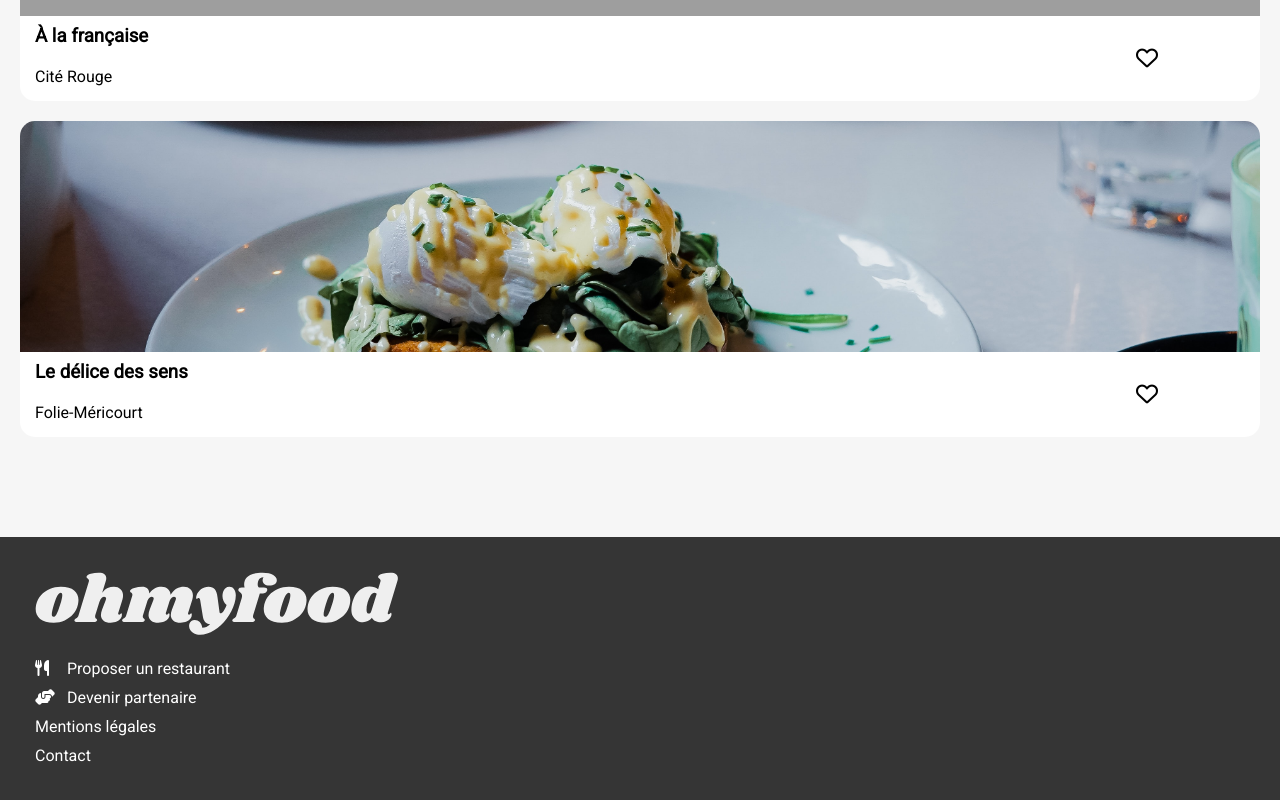
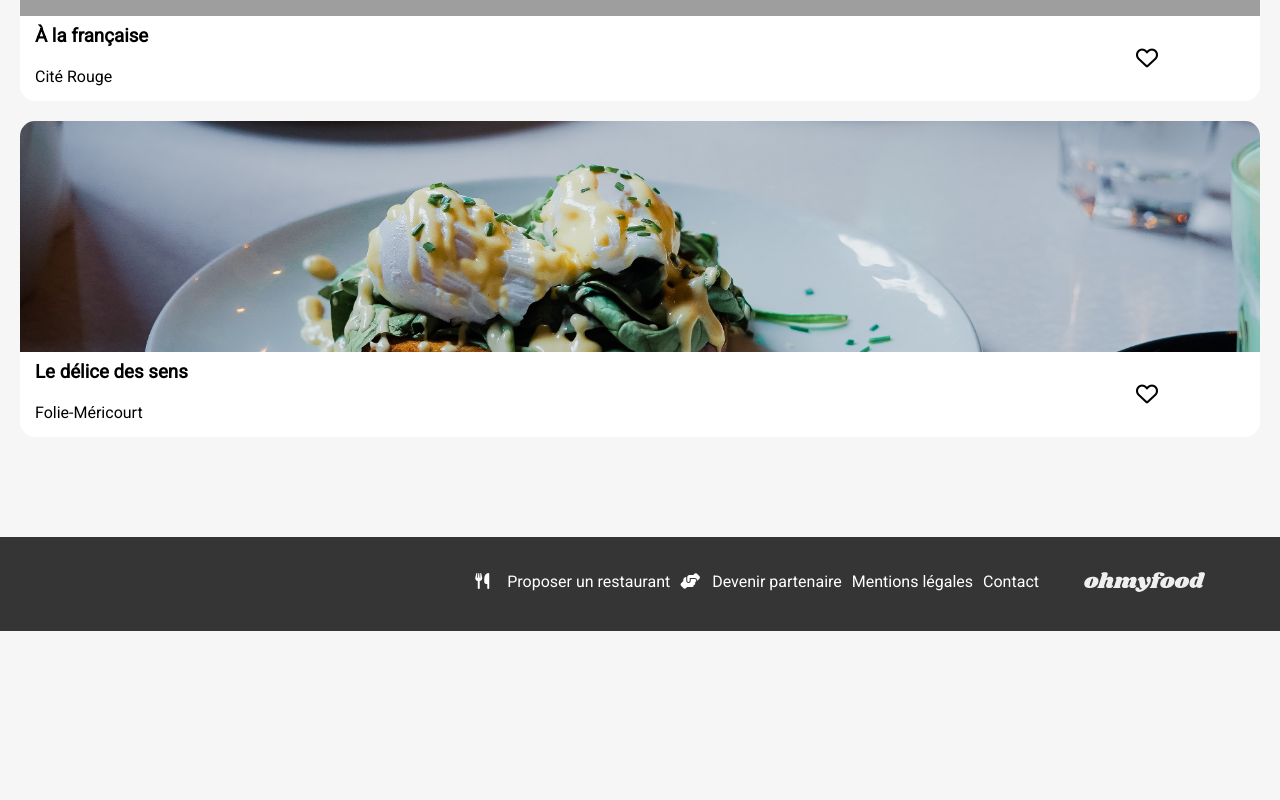
Before and after one commit to PPlonq/AntoineBala_4_08122023, a website: page index.html in a window 1280 px wide. Shown: the part 1822-2622 px from the top of the page. After the commit the page ends 2453 px from the top, so only its background shows below. Drawn offline with Linux system fonts and the light colour scheme; grey boxes are pictures that could not be loaded; a web font is replaced by a local one.

Commit message:
More responsive

```diff
--- a/SASS/components/_footer.scss
+++ b/SASS/components/_footer.scss
@@ -3,6 +3,9 @@ footer {
     background-color: #353535;
     padding: 35px;
     @media screen and (min-width: 768px) {
+        display: flex;
+        flex-direction: row-reverse;
+        padding: 35px 0 35px 0;
     }
     a {
         color: white;
@@ -12,6 +15,11 @@ footer {
         flex-direction: column;
         gap: 10px;
         @media screen and (min-width: 768px) {
+            flex-direction: row;
+            padding-left: 20px;
+            flex-shrink: 0;
+            flex-wrap: wrap;
+            justify-content: center;
         }
         i {
             margin: 0 20px 0 0;
@@ -23,6 +31,9 @@ footer {
         width: 30%;
         margin-bottom: 20px;
         @media screen and (min-width: 768px) {
+            margin-left: 45px;
+            margin-bottom: 0;
+            width: 50%;
         }
     }
 }
```
Also changed, not shown: css/style.css, 1 other file.
